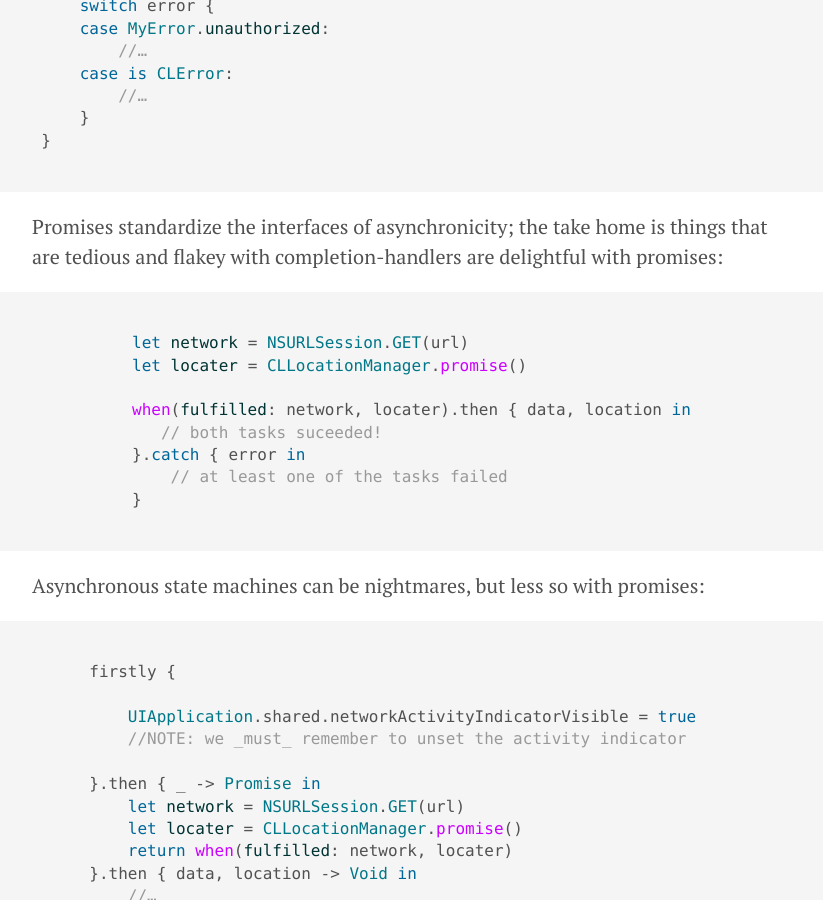
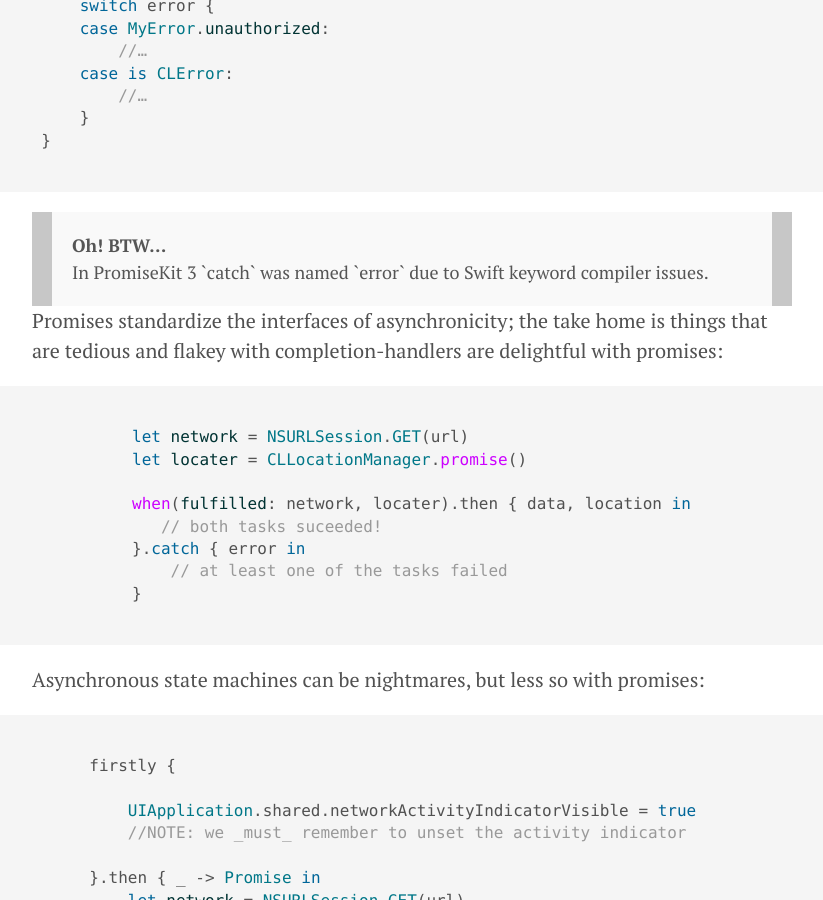
Before and after one commit to mxcl/PromiseKit, a Jekyll site: the page built from docs/index.md, in a window 1280 px wide and 900 px high, scrolled down 1576 px. Shown: the whole window, without its empty margins (228-1051 px from the left). Built offline with Jekyll 4.4.1, drawn with Linux system fonts in a browser that asks for light colours.

Commit message:
Mention that `catch` was `error` in PMK3
Fixes #535

````diff
--- a/docs/index.md
+++ b/docs/index.md
@@ -66,6 +66,8 @@ PHPhotoLibrary.requestAuthorization().then { authorized -> Promise in
     }
 }
 ```
+
+<aside>In PromiseKit 3 `catch` was named `error` due to Swift keyword compiler issues.</aside>
 
 Promises standardize the interfaces of asynchronicity; the take home is things that are tedious and flakey with completion-handlers are delightful with promises:
 
````
